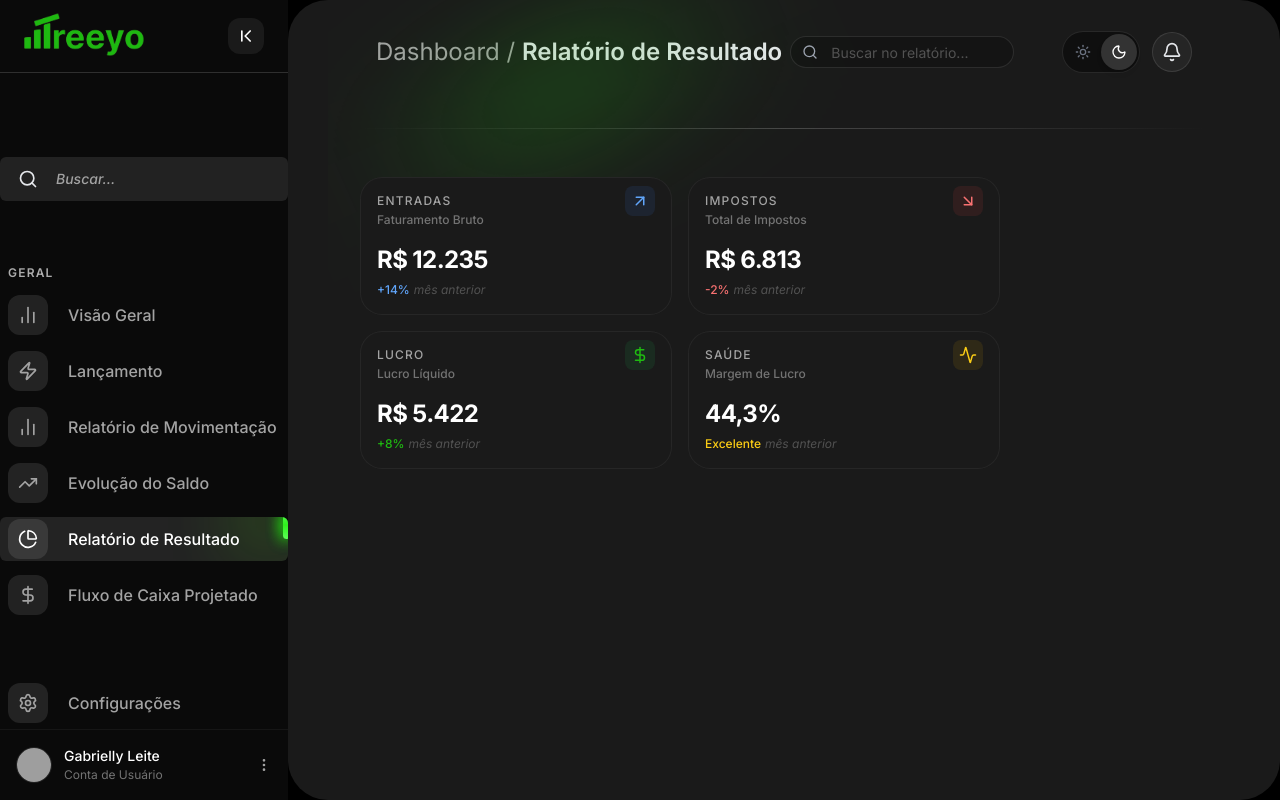
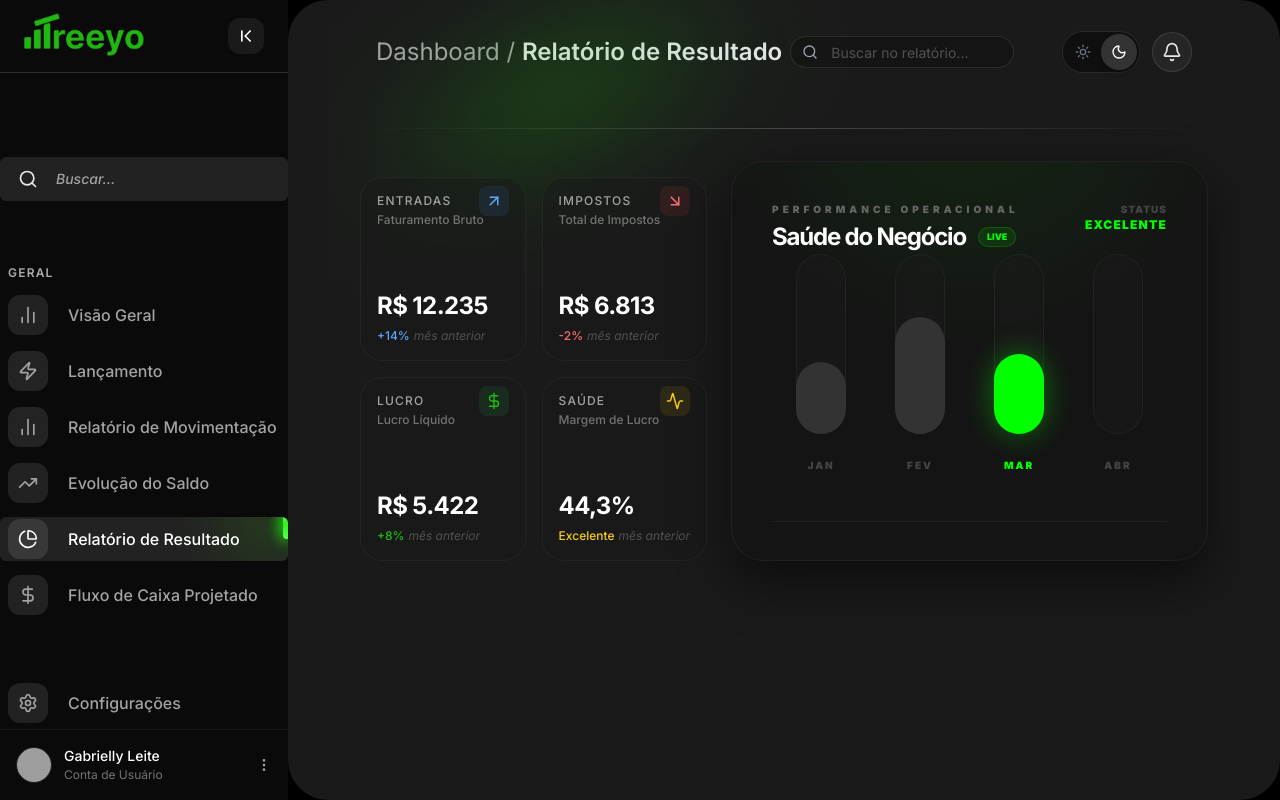
Before and after one commit to gabriellyleitedev/treeyo-dashboard-saas, a React (Vite) app: page /resultado in a window 1280 px wide. Built offline with nearby package versions, Linux system fonts and the light colour scheme; grey boxes are pictures that could not be loaded.

Commit message:
primeira alteração do DREChart

```diff
--- a/src/components/DRE/DRECard.jsx
+++ b/src/components/DRE/DRECard.jsx
@@ -3,6 +3,7 @@ import { motion } from 'framer-motion';
 import { ArrowUpRight, ArrowDownRight, Activity, DollarSign } from 'lucide-react';
 
 const DRECard = ({ title, value, type, percentage }) => {
+
     // Lógica de cores, ícones e SUBTEXTOS baseada no tipo
     const styles = {
         entry: {
@@ -10,28 +11,28 @@ const DRECard = ({ title, value, type, percentage }) => {
             color: "text-blue-400",
             bg: "bg-blue-500/10",
             border: "group-hover:border-blue-500/50",
-        label: "Faturamento Bruto" // SUBTEXTO
+            label: "Faturamento Bruto"
         },
         exit: {
             icon: <ArrowDownRight size={18} />,
             color: "text-red-400",
             bg: "bg-red-500/10",
             border: "group-hover:border-red-500/50",
-        label: "Total de Impostos" // SUBTEXTO
+            label: "Total de Impostos"
         },
         profit: {
             icon: <DollarSign size={18} />,
             color: "text-[#1fba11]",
             bg: "bg-green-500/10",
             border: "group-hover:border-green-500/50",
-        label: "Lucro Líquido" // SUBTEXTO
+            label: "Lucro Líquido"
         },
         health: {
             icon: <Activity size={18} />,
             color: "text-yellow-400",
             bg: "bg-yellow-500/10",
             border: "group-hover:border-yellow-500/50",
-        label: "Margem de Lucro" // SUBTEXTO
+            label: "Margem de Lucro"
         },
     };
 
@@ -40,10 +41,10 @@ const DRECard = ({ title, value, type, percentage }) => {
     return (
         <motion.div
             whileHover={{ y: -3 }}
-      className={`group p-4 rounded-[22px] w-full bg-[#1a1a1a] backdrop-blur-md border border-white/5 transition-all duration-300 ${currentStyle.border} relative overflow-hidden flex flex-col justify-between`}
+            className={`group p-4 rounded-[22px] w-full bg-[#1a1a1a]/40 backdrop-blur-md border border-white/5 transition-all duration-300 ${currentStyle.border} relative overflow-hidden flex flex-col justify-between`}
         >
-      {/* Glow de fundo sutil */}
-      <div className={`absolute -right-4 -top-4 w-16 h-16 blur-2xl opacity-10 ${currentStyle.bg}`} />
+            {/* Glow de fundo */}
+            <div className={`absolute -right-4 -top-4 w-16 h-16 rounded-full blur-2xl opacity-10 ${currentStyle.bg}`} />
 
             <div className="flex flex-col md:gap-0 gap-4 !-mt-2">
                 <div className="flex items-center justify-between">
@@ -54,7 +55,8 @@ const DRECard = ({ title, value, type, percentage }) => {
                         {currentStyle.icon}
                     </div>
                 </div>
-        {/* SUBTEXTO ADICIONADO AQUI */}
+
+                {/* SUBTEXTO */}
                 <span className="text-neutral-500 text-[10px] md:text-xs font-medium md:!-mt-1 !-mt-5 pb-2">
                     {currentStyle.label}
                 </span>
--- a/src/components/DRE/DREChart.jsx
+++ b/src/components/DRE/DREChart.jsx
@@ -0,0 +1,106 @@
+import React from 'react';
+import { motion } from 'framer-motion';
+
+const data = [
+    { name: 'Jan', margem: 40, status: 'past' },
+    { name: 'Fev', margem: 65, status: 'past' },
+    { name: 'Mar', margem: 44.3, status: 'active' }, // Mês Atual - Verde Treeyo
+    { name: 'Abr', margem: 0, status: 'future' },
+];
+
+const Capsule = ({ item }) => {
+    const isActive = item.status === 'active';
+    const isPast = item.status === 'past';
+
+    return (
+        <div className="flex flex-col items-center gap-6 group">
+            <div className="relative w-[50px] h-[180px]">
+                {/* Trilho da Cápsula - Borda fina que você gostou */}
+                <div className="absolute inset-0 rounded-full border border-white/[0.05] bg-[#1a1a1a]/50 backdrop-blur-sm" />
+
+                {/* Preenchimento Dinâmico */}
+                <motion.div
+                    initial={{ height: 0 }}
+                    animate={{ height: `${item.margem}%` }}
+                    transition={{ duration: 1.2, ease: [0.4, 0, 0.2, 1] }}
+                    className={`absolute bottom-0 w-full rounded-full transition-all duration-500 ${isActive
+                            ? 'bg-[#00FF00] shadow-[0_0_30px_rgba(0,255,0,0.4)]' // Verde Treeyo Ativo
+                            : isPast
+                                ? 'bg-[#333] group-hover:bg-[#444]' // Passado: Apagado mas "ligável"
+                                : 'bg-transparent' // Futuro
+                        }`}
+                >
+                    {/* Reflexo de luz na cápsula (estilo Tesla/Apple) */}
+                    <div className="absolute inset-0 bg-gradient-to-r from-white/10 to-transparent rounded-full" />
+                </motion.div>
+            </div>
+
+            <span className={`text-[10px] font-black tracking-[0.2em] uppercase transition-colors ${isActive ? 'text-[#00FF00]' : 'text-[#444]'
+                }`}>
+                {item.name}
+            </span>
+        </div>
+    );
+};
+
+const DREChart = () => {
+    return (
+        <div className="w-full h-[400px] bg-black/20 rounded-[32px] p-10 border border-white/5 shadow-[0_20px_50px_rgba(0,0,0,0.5)] relative overflow-hidden">
+            {/* Mesh Gradient de fundo para profundidade */}
+            <div className="absolute top-0 left-0 w-full h-full bg-[radial-gradient(circle_at_50%_-20%,#00FF0015,transparent_50%)] pointer-events-none" />
+
+            <div className="flex justify-between items-start z-10 relative">
+                <div className="space-y-1">
+                    <h3 className="text-[#666] text-[10px] font-black uppercase tracking-[0.4em]">Performance Operacional</h3>
+                    <div className="flex items-center gap-3">
+                        <h2 className="text-white text-2xl font-bold tracking-tighter">Saúde do Negócio</h2>
+                        <div className="px-2 py-0.5 rounded-full bg-[#00FF00]/10 border border-[#00FF00]/20 text-[#00FF00] text-[9px] font-black uppercase">
+                            Live
+                        </div>
+                    </div>
+                </div>
+
+                <div className="text-right">
+                    <p className="text-[#444] text-[10px] font-black uppercase tracking-widest">Status</p>
+                    <p className="text-[#00FF00] text-xs font-black uppercase tracking-widest">Excelente</p>
+                </div>
+            </div>
+
+            {/* Grid de Cápsulas */}
+            <div className="flex justify-between items-end h-[180px] mt-10 px-6 z-10 relative">
+                {data.map((item) => (
+                    <Capsule key={item.name} item={item} />
+                ))}
+            </div>
+
+            {/* Footer com Tipografia de Produto Premium */}
+            <div className="mt-12 flex justify-between items-end border-t border-white/[0.05] pt-10 z-10 relative">
+                <div className="space-y-2">
+                    <div className="flex items-center gap-3">
+                        <span className="text-5xl font-black text-white tracking-[ -0.05em]">44.3%</span>
+                        <div className="h-8 w-[1px] bg-white/10 mx-2" />
+                        <div className="flex flex-col">
+                            <span className="text-[#00FF00] text-[10px] font-black uppercase tracking-widest">+8.2%</span>
+                            <span className="text-[#444] text-[9px] font-bold uppercase">vs. Fev</span>
+                        </div>
+                    </div>
+                    <p className="text-[#444] text-[10px] font-black uppercase tracking-[0.3em]">Margem de Lucro Média • Março</p>
+                </div>
+
+                {/* Componente de Processamento "Glassmorphism" */}
+                <div className="bg-white/[0.03] backdrop-blur-md border border-white/[0.08] p-4 rounded-[20px] flex items-center gap-4 hover:border-[#00FF00]/30 transition-all cursor-pointer">
+                    <div className="flex flex-col items-end text-right">
+                        <span className="text-[9px] text-[#444] font-black uppercase tracking-widest">Análise 24h</span>
+                        <span className="text-white text-[11px] font-bold">Processando Cloud</span>
+                    </div>
+                    <div className="relative flex items-center justify-center">
+                        <div className="w-2 h-2 bg-[#00FF00] rounded-full animate-ping absolute" />
+                        <div className="w-2 h-2 bg-[#00FF00] rounded-full relative" />
+                    </div>
+                </div>
+            </div>
+        </div>
+    );
+};
+
+export default DREChart;
--- a/src/pages/Dre.jsx
+++ b/src/pages/Dre.jsx
@@ -4,6 +4,7 @@ import { motion, AnimatePresence } from 'framer-motion';
 import { useNavigate } from 'react-router-dom';
 import NotificationBell from '../components/NotificationBell';
 import DRECard from '../components/DRE/DRECard';
+import DREChart from '../components/DRE/DREChart';
 
 // --- Componentes Auxiliares (Caso não estejam em arquivos separados) ---
 const ConfirmModal = ({ isOpen, onClose, onConfirm, title, message }) => (
@@ -181,15 +182,14 @@ const Dre = () => {
 
                     <motion.div variants={itemVariants} className="w-full bg-gradient-to-r from-transparent via-white/20 to-transparent mb-8 mt-6 md:mt-10 h-px shrink-0" />
 
+                    {/* SEÇÃO DE CARDS */}
+                    <motion.div variants={itemVariants} className="w-full flex flex-col gap-4 md:gap-6">
 
-                    {/* CONTENT */}
+                        <div className="flex flex-col lg:flex-row gap-6 w-full items-stretch">
 
-                    {/* SEÇÃO DE CARDS */}
-                    <motion.div  variants={itemVariants} className="w-full flex flex-col gap-4 md:gap-6">
                         <div className="grid grid-cols-2 gap-4 md:gap-4 max-w-[640px] md:pt-4 pt-6 ">
                             <DRECard
                                 title="Entradas"
-
                                 value="R$ 12.235"
                                 type="entry"
                                 percentage="+14%"
@@ -214,6 +214,11 @@ const Dre = () => {
                             />
                         </div>
 
+          <div className="w-full h-full flex-1 ">
+        <DREChart />
+    </div>
+    </div>
+
                     </motion.div>
                 </motion.div>
             </div>
```
Lines whose indentation alone changed are shown as unchanged.
